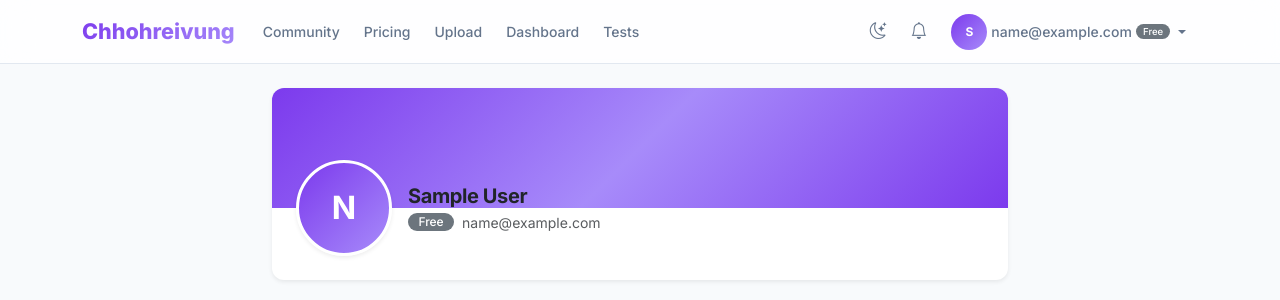
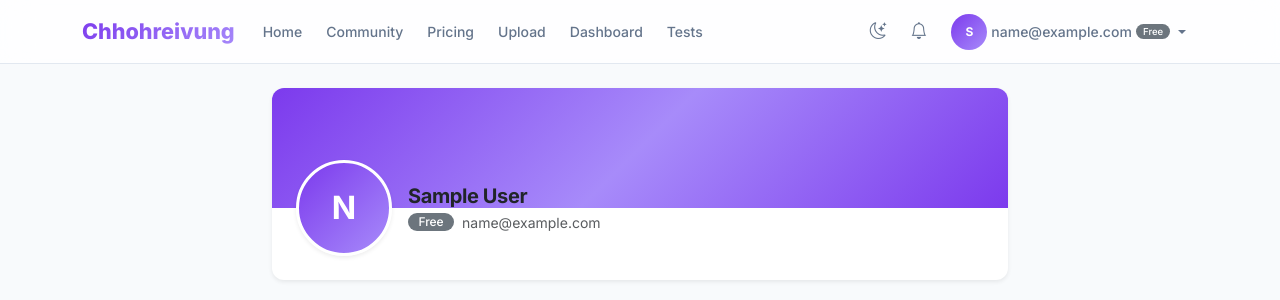
Before and after one commit to pachuau10/chhohreivung_sikeisen, a Django app: page /accounts/profile/ in a window 1280 px wide. Shown: the top 300 px of the page. Run offline with Django 5.2, Linux system fonts and the light colour scheme; the visitor is signed in with stand-in values (Sample User, id 1); data comes from the database, SQL or seed files in the repository; data that the repository does not hold is empty.

Commit message:
add Home link to navbar and offcanvas

```diff
--- a/core/templates/core/base.html
+++ b/core/templates/core/base.html
@@ -251,6 +251,7 @@
             </button>
             <div class="collapse navbar-collapse d-none d-lg-flex" id="navbarNav">
                 <ul class="navbar-nav me-auto">
+                    <li class="nav-item"><a class="nav-link" href="{% url 'home' %}">Home</a></li>
                     {% if user.is_authenticated %}
                     <li class="nav-item"><a class="nav-link" href="{% url 'community' %}">Community</a></li>
                     <li class="nav-item"><a class="nav-link" href="{% url 'pricing' %}">Pricing</a></li>
@@ -323,6 +324,7 @@
                     {% endif %}
                     <div class="py-2">
                         <div class="px-4 py-2"><small class="text-muted fw-semibold" style="font-size:.6rem;letter-spacing:.08em;text-transform:uppercase">Main</small></div>
+                        <a href="{% url 'home' %}" class="d-flex align-items-center gap-3 px-4 py-2 text-decoration-none nav-offcanvas-link"><div class="d-flex align-items-center justify-content-center rounded-2" style="width:32px;height:32px;background:var(--primary-light)"><i class="bi bi-house fs-6 text-primary"></i></div><span class="small fw-medium" style="color:var(--text)">Home</span></a>
                         <a href="{% url 'community' %}" class="d-flex align-items-center gap-3 px-4 py-2 text-decoration-none nav-offcanvas-link"><div class="d-flex align-items-center justify-content-center rounded-2" style="width:32px;height:32px;background:var(--primary-light)"><i class="bi bi-people fs-6 text-primary"></i></div><span class="small fw-medium" style="color:var(--text)">Community</span></a>
                         {% if user.is_authenticated %}
                         <a href="{% url 'note_upload' %}" class="d-flex align-items-center gap-3 px-4 py-2 text-decoration-none nav-offcanvas-link"><div class="d-flex align-items-center justify-content-center rounded-2" style="width:32px;height:32px;background:var(--primary-light)"><i class="bi bi-upload fs-6 text-primary"></i></div><span class="small fw-medium" style="color:var(--text)">Upload</span></a>
```
